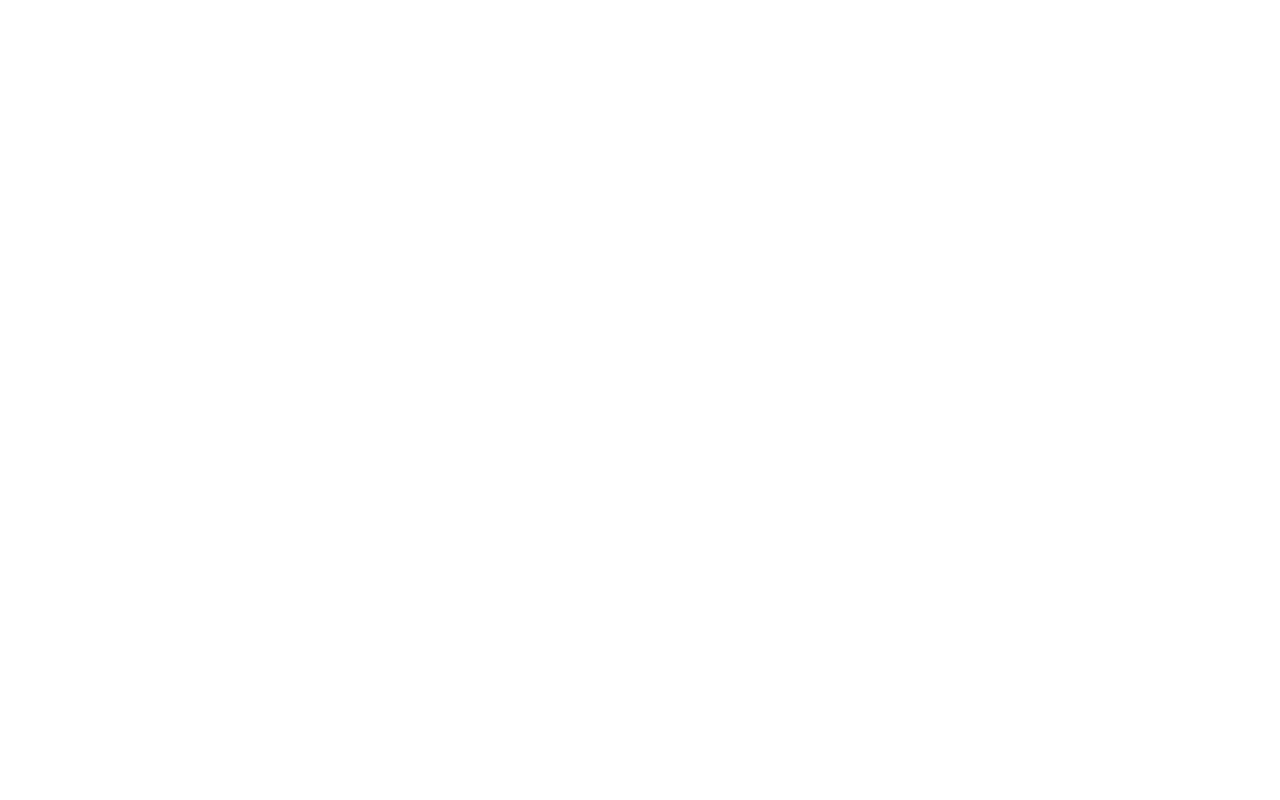
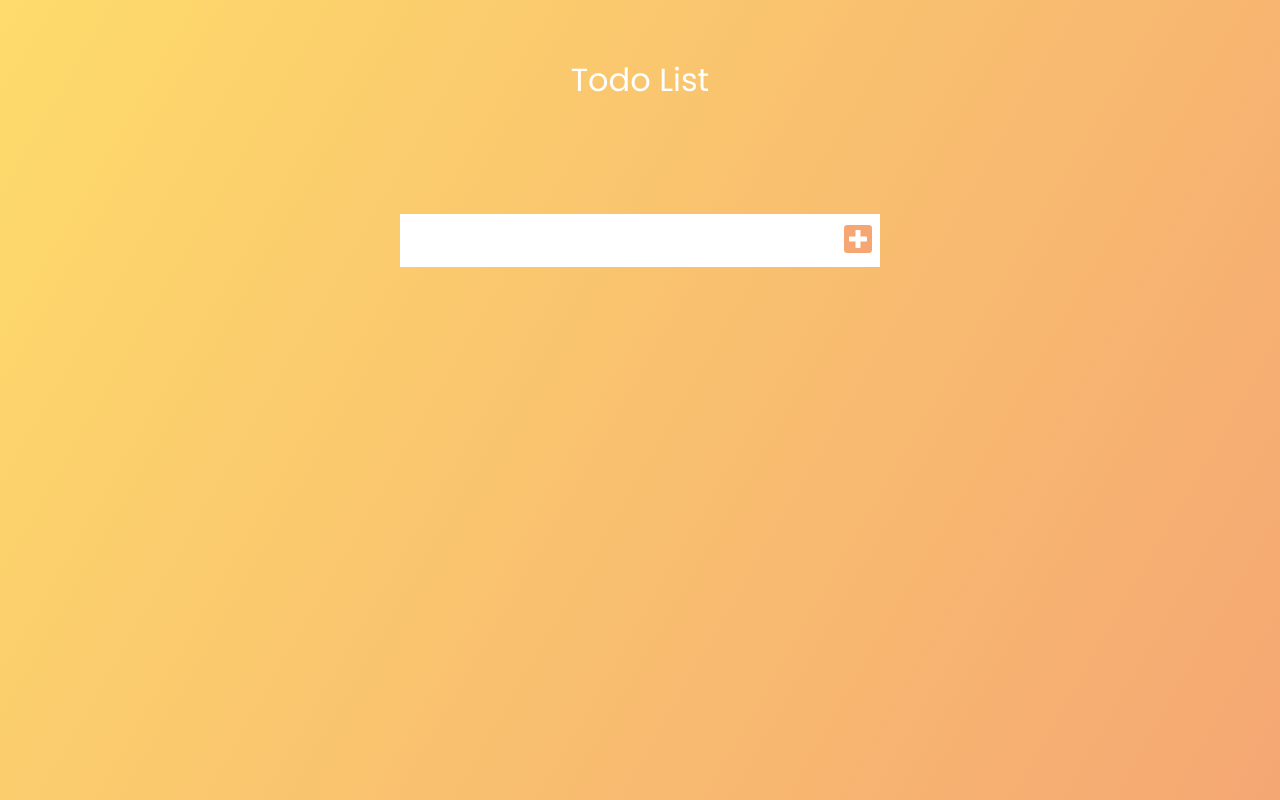
Before and after one commit to anastasiaptakh/todo-project, a plain HTML site: page index.html in a window 1280 px wide. Drawn offline with Linux system fonts and the light colour scheme.

Commit message:
add layout and styles

```diff
--- a/index.html
+++ b/index.html
@@ -11,7 +11,16 @@
     <link rel="stylesheet" href="style.css">
 </head>
 <body>
-
+    <header>Todo List</header>
+    <form>
+        <input type="text" class="todo-input">
+        <button class="todo-btn" type="submit">
+            <i class="fas fa-plus-square"></i>
+        </button>
+    </form>
+    <div class="container">
+        <ul class="todo-list"></ul>
+    </div>
 
 
     <script src="app.js"></script>
--- a/style.css
+++ b/style.css
@@ -1 +1,39 @@
-font-family: 'Poppins', sans-serif;
+
+*{
+    margin: 0;
+    padding: 0;
+    box-sizing: border-box;
+}
+body{
+    background-image: linear-gradient(120deg, #fcc30899, #ee6c1699);
+    color: #fff;
+    font-family: 'Poppins', sans-serif;
+    min-height: 100vh;
+}
+header{
+    font-size: 2rem;
+}
+header,
+form{
+    min-height: 20vh;
+    display: flex;
+    justify-content: center;
+    align-items: center;
+
+}
+form input, form button{
+    padding: 0.5rem;
+    font-size: 2rem;
+    border: none;
+    background: #fff;
+}
+form button{
+    color: #ee6c169a;
+    background: #fff;
+    transition: all 0.3 ease;
+    cursor: pointer;
+}
+form button:hover{
+    color: #fff;
+    background: #ee6c1655;
+}
```
